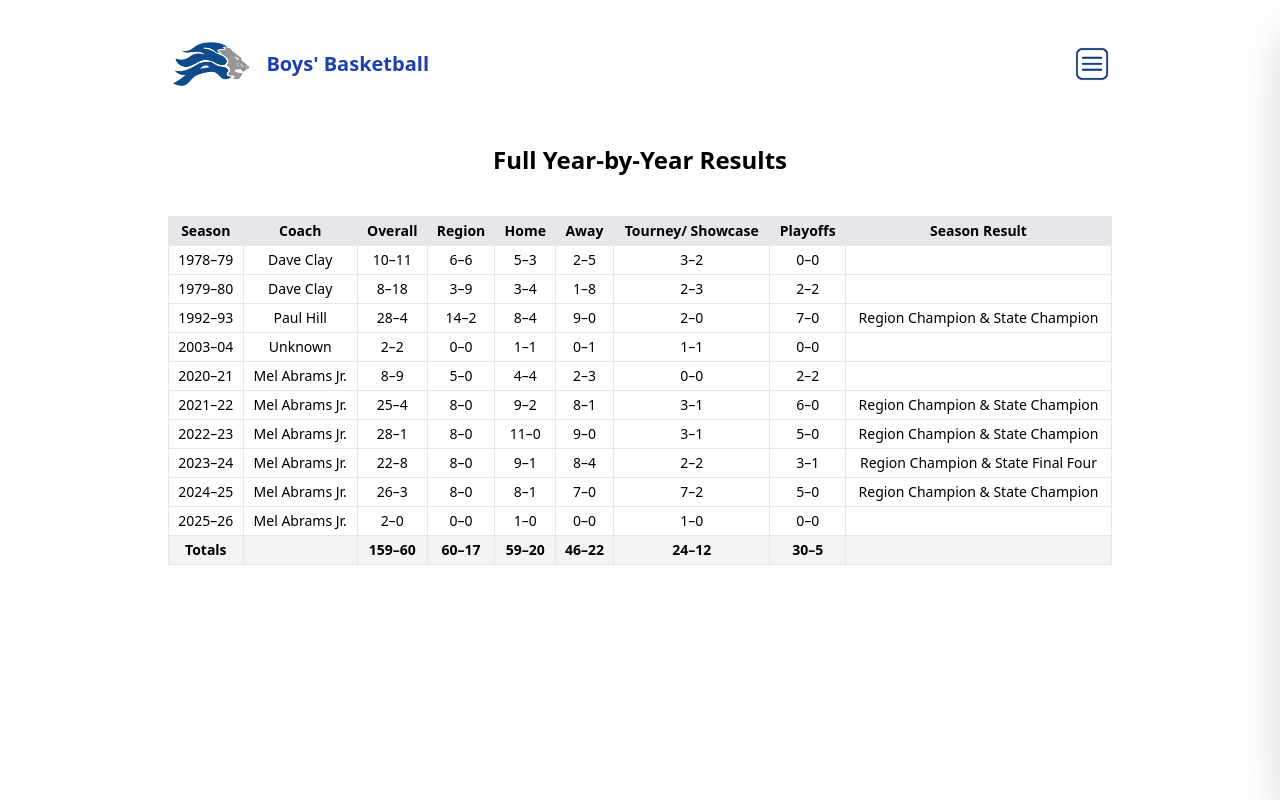
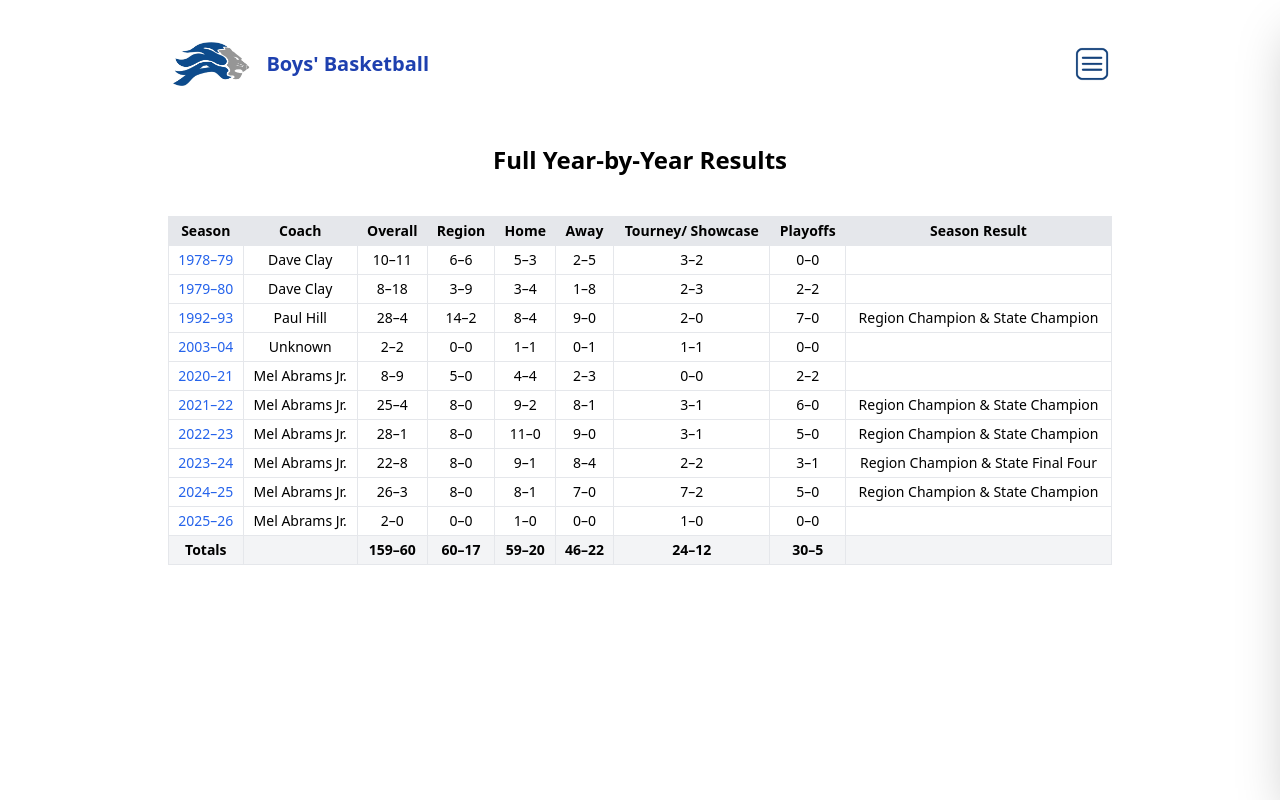
Before and after one commit to newonda1/st-andrews-basketball, a React (Vite) app: page /yearly-results in a window 1280 px wide. Built offline with nearby package versions, Linux system fonts and the light colour scheme.

Commit message:
Update YearlyResults.jsx

```diff
--- a/src/pages/YearlyResults.jsx
+++ b/src/pages/YearlyResults.jsx
@@ -231,7 +231,14 @@ function YearlyResults() {
           <tbody>
             {seasonStats.map((season) => (
               <tr key={season.seasonKey}>
-                <td className="border px-2 py-1">{season.displaySeason}</td>
+                <td className="border px-2 py-1">
+                  <Link
+                    to={`/seasons/${season.seasonKey}`}
+                    className="text-blue-600 hover:underline"
+                  >
+                    {season.displaySeason}
+                  </Link>
+                </td>
                 <td className="border px-2 py-1">{season.coach}</td>
                 <td className="border px-2 py-1">
                   {formatRecord(season.overallW, season.overallL)}
```
